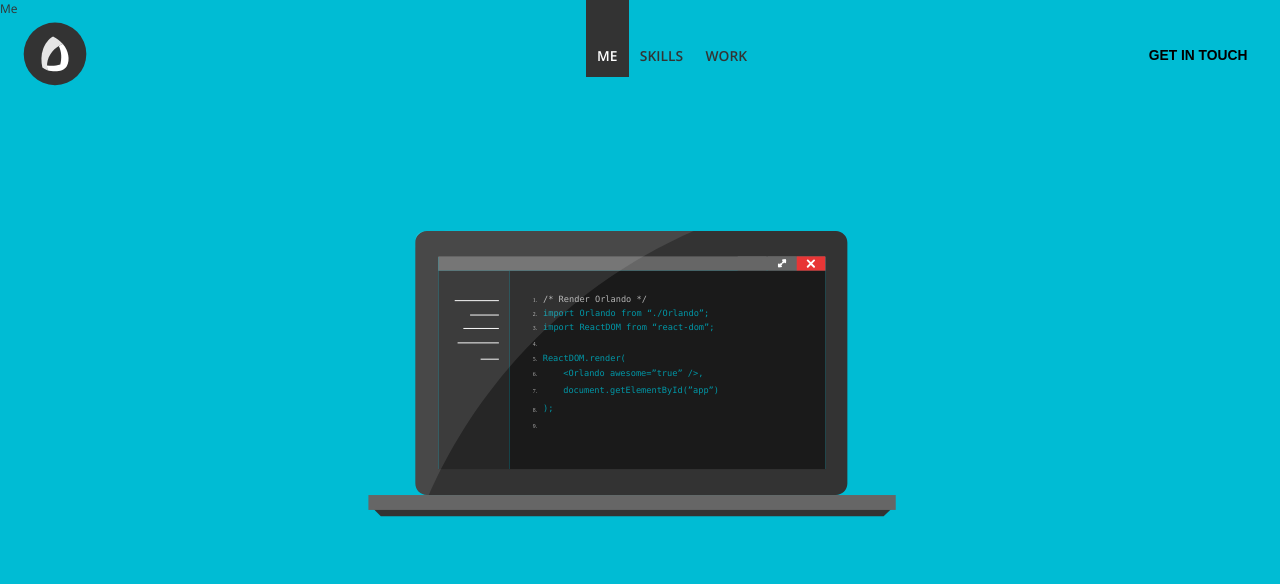
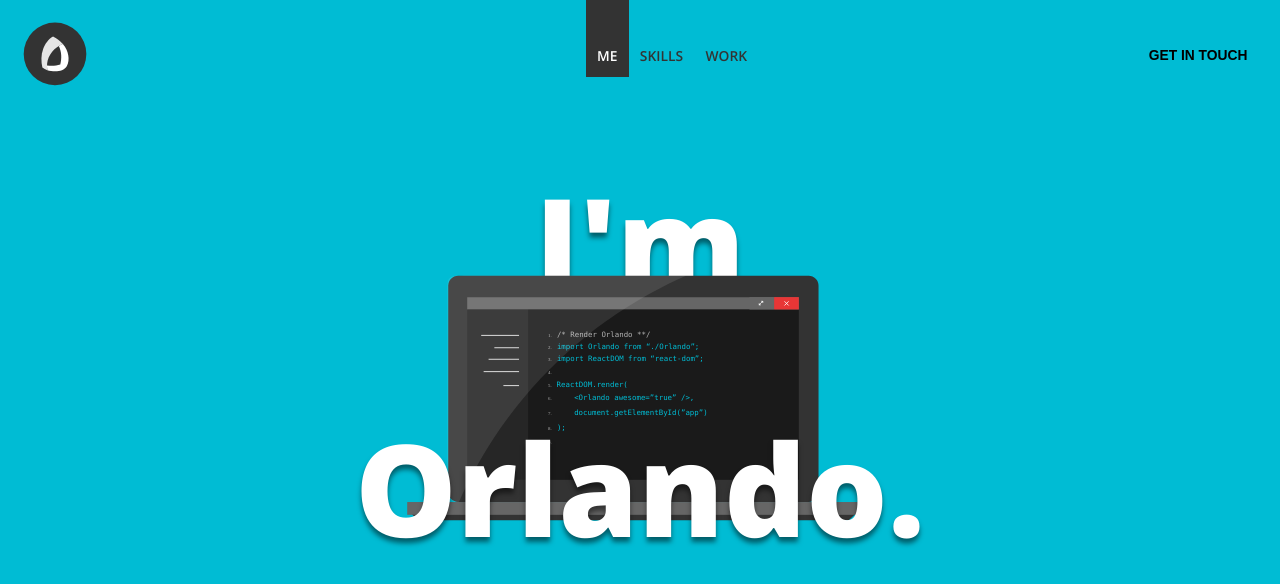
Before and after one commit to 0rland0Wats0n/react-portfolio, a React (Create React App) app: page /me in a window 1280 px wide. Shown: the top 584 px of the page. Built offline with nearby package versions, Linux system fonts and the light colour scheme; a web font is replaced by a local one.

Commit message:
animate welcome and laptop

```diff
--- a/package.json
+++ b/package.json
@@ -3,12 +3,14 @@
   "version": "0.1.0",
   "private": true,
   "dependencies": {
+    "animated": "^0.2.1",
     "feather-icons": "^4.5.0",
     "jquery": "^3.2.1",
     "react": "^16.2.0",
     "react-dom": "^16.2.0",
     "react-router-dom": "^4.2.2",
-    "react-scripts": "1.0.17"
+    "react-scripts": "1.0.17",
+    "react-transition-group": "^2.2.1"
   },
   "scripts": {
     "pre-commit": "npm run build",
--- a/src/App.js
+++ b/src/App.js
@@ -16,9 +16,9 @@ export default class App extends Component {
                     <Navigation />
 
                     <Route exact path="/" render={() => { return <Redirect to="/me" />; }} />
-                    <Route exact path="/me" component={Me} />
-                    <Route exact path="/skills" component={Skills} />
-                    <Route exact path="/work" component={Work} />
+                    <Route exact path="/me" component={Me}/>
+                    <Route exact path="/skills" component={Skills}/>
+                    <Route exact path="/work" component={Work}/>
                 </div>
             </Router>
         );
--- a/src/components/header/header.css
+++ b/src/components/header/header.css
@@ -1,11 +1,15 @@
 header {
     width: 100%;
-    height: 100%;
-    position: absolute;
+    min-height: 100vh;
+    position: relative;
+    display: flex;
+    align-items: center;
+    justify-content: center;
 }
 
-.header--bg {
-    position: relative;
+.header--bg,
+.header--animated-heading {
+    position: absolute;
     width: 100%;
     height: 100%;
     display: flex;
@@ -15,5 +19,54 @@ header {
 
 .header--bg > svg {
     width: 45vw;
-    transition: 550ms cubic-bezier(.17,.67,.83,.67) 250ms;
+    transition: width 550ms linear 250ms, z-index 450ms linear;
+    z-index: 2;
 }
+
+.header--bg[data-active="on"] > svg {
+    z-index: 0;
+}
+
+.header--animated-heading {
+    position: absolute;
+    top: 0;
+    left: 0;
+    text-align: center;
+}
+
+.header--animated-heading .word--container > span {
+    color: white;
+    font-weight: 900;
+    font-size: 10vw;
+    transition: 550ms cubic-bezier(.17,.67,.83,.67) 200ms;
+    text-shadow: 0 5px 5px rgba(0,0,0,0.5);
+    position: relative;
+    display: inline-block;
+}
+
+.header--animated-heading .word--container:first-child > span {
+    z-index: 1;
+}
+
+.header--animated-heading .word--container > span {
+    z-index: 3;
+}
+
+.header--animated-heading .word--container:first-child[data-bounce="off"] {
+    animation: bounceBack 450ms forwards alternate;
+}
+
+.header--animated-heading .word--container:first-child[data-bounce="on"] {
+    animation: bounceOver 1000ms forwards alternate;
+    text-shadow: 5px 5px 5px rgba(0,0,0,0.8);
+}
+
+.header--animated-heading .word--container[data-rise="on"] > span {
+    transition: 350ms cubic-bezier(.17,.67,.83,.67);
+    transform: translateY(-4vw);
+    text-shadow: 5px 5px 5px rgba(0,0,0,0.8);
+}
+.header--animated-heading .word--container[data-rise="off"] > span {
+    transition: 350ms cubic-bezier(.17,.67,.83,.67) 200ms;
+    transform: translateY(0);
+}
--- a/src/components/header/header.js
+++ b/src/components/header/header.js
@@ -9,14 +9,23 @@ export default class Header extends Component {
     constructor(props) {
         super(props);
 
-        this.state = {};
+        this.state = {
+            "bg_state": "off",
+            "bounce": "off",
+            "rise": "off"
+        };
     }
 
     render() {
         return (
             <header>
-                <div className="header--bg">
+                <div className="header--bg" data-active={this.state.bounce}>
                     {this.selectBacground()}
+                </div>
+                <div className="header--animated-heading">
+                    <div>
+                        {this.createHeading()}
+                    </div>
                 </div>
             </header>
         )
@@ -24,7 +33,7 @@ export default class Header extends Component {
 
     selectBacground = () => {
         if(this.props.page === "me") {
-            return <Laptop />;
+            return <Laptop onMouseEnter={this.bounceOver} />;
         }
 
         if(this.props.page === "work") {
@@ -33,4 +42,33 @@ export default class Header extends Component {
 
         return null
     }
+
+    createHeading = () => {
+        const characters = Array.from(this.props.heading);
+        let letters = [];
+        let results = [];
+
+        for(let character in characters) {
+            if(characters[character] === " ") {
+                results.push(<div className="word--container" data-bounce={this.state.bounce} onMouseLeave={this.bounceBack}>{letters.splice(0, letters.length)}</div>);
+            } else {
+                letters.push(<span>{characters[character]}</span>);
+            }
+        }
+
+        results.push(<div className="word--container" data-rise={this.state.rise} onMouseLeave={this.bounceBack}>{letters.splice(0, letters.length)}</div>);
+        return results;
+    }
+
+    bounceOver = (e) => {
+        setTimeout(function() {
+            this.setState({ bounce: "on", "rise": "on" });
+        }.bind(this), 500);
+    }
+
+    bounceBack = (e) => {
+        setTimeout(function() {
+            this.setState({ bounce: "off", "rise": "off" });
+        }.bind(this), 250);
+    }
 }
--- a/src/components/laptop.js
+++ b/src/components/laptop.js
@@ -1,46 +1,47 @@
-import React from "react";
+import React, { Component } from "react";
 
-const Laptop = () => {
+export default class Laptop extends Component {
+    render() {
         return (
-        <svg version="1.1" id="Layer_1" x="0px" y="0px" viewBox="0 0 600 600" enableBackground="new 0 0 600 600">
+            <svg {...this.props} version="1.1" id="Layer_1" x="0px" y="0px" viewBox="-50 100 700 350">
+                <g>
+                    <path id="XMLID_4_" fill="#333333" d="M504.97,398.91h-426c-6.6,0-12-5.4-12-12v-251c0-6.6,5.4-12,12-12h426c6.6,0,12,5.4,12,12
+                        v251C516.97,393.51,511.57,398.91,504.97,398.91z"/>
                     <g id="XMLID_29_">
-                <polygon id="XMLID_45_" fill="#333333" points="562,413 562,413.4 553.8,421 30,421 22,413 22,413 	"/>
-                <rect id="XMLID_2_" x="17.1" y="399" fill="#666666" width="549.3" height="15.5"/>
+                        <polygon id="XMLID_45_" fill="#333333" points="562,413 562,413.36 553.8,421 29.98,421 22,413.02 22,413 			"/>
+                        <rect id="XMLID_2_" x="17.09" y="399" fill="#666666" width="549.32" height="15.54"/>
                     </g>
-            <line id="XMLID_28_" fill="#333333" x1="561.5" y1="382.8" x2="553.5" y2="390.7"/>
-            <g id="XMLID_27_">
-                <g id="XMLID_25_">
-                    <path id="XMLID_7_" fill="#333333" d="M516,136c0-6.6-5.4-12-12-12H78c-6.6,0-12,5.4-12,12v251c0,6.6,5.4,12,12,12h426
-                        c6.6,0,12-5.4,12-12V136z M493,372H90V151h403V372z"/>
-                    <rect id="XMLID_1_" x="90" y="150.4" fill="#666666" width="403" height="15"/>
-                    <rect id="XMLID_8_" x="401.8" y="150.4" fill="#666666" width="30" height="15"/>
-                    <g id="XMLID_4_">
-                        <rect id="XMLID_3_" x="463" y="150.4" fill="#E83636" width="30" height="15"/>
+                    <line id="XMLID_28_" fill="#333333" x1="561.5" y1="382.77" x2="553.53" y2="390.74"/>
+                    <g id="XMLID_1_">
+                        <g id="XMLID_3_">
+                            <g id="XMLID_6_">
+                                <polygon id="XMLID_44_" fill="#666666" points="90,165 164,165 493,165 493,150 90,150 					"/>
+                                <polygon id="XMLID_48_" fill="#262626" points="90,165 90,165.44 90,372 164,372 164,165 					"/>
+                                <rect id="XMLID_52_" x="164" y="165" fill="#1A1A1A" width="329" height="207"/>
+                            </g>
+                            <line id="XMLID_20_" fill="#FFFFFF" stroke="#FFFFFF" strokeMiterlimit="10" x1="107" y1="196.5" x2="153" y2="196.5"/>
+                            <line id="XMLID_21_" fill="#FFFFFF" stroke="#FFFFFF" strokeMiterlimit="10" x1="123" y1="211.5" x2="153" y2="211.5"/>
+                            <line id="XMLID_22_" fill="#FFFFFF" stroke="#FFFFFF" strokeMiterlimit="10" x1="116" y1="225.5" x2="153" y2="225.5"/>
+                            <g id="XMLID_13_">
+                                <rect id="XMLID_14_" x="433" y="150" fill="#666666" width="30" height="15"/>
+                                <polyline id="XMLID_15_" fill="none" stroke="#FFFFFF" strokeLinecap="round" strokeLinejoin="round" points="447.76,155.08
+                                    449.2,155.08 449.2,156.52 					"/>
+                                <polyline id="XMLID_16_" fill="none" stroke="#FFFFFF" strokeLinecap="round" strokeLinejoin="round" points="446.32,159.39
+                                    444.88,159.39 444.88,157.96 					"/>
 
-                            <line id="XMLID_11_" fill="none" stroke="#FFFFFF" strokeWidth="2" strokeLinecap="round" strokeLinejoin="round" x1="481.3" y1="154.6" x2="474.7" y2="161.2"/>
+                                    <line id="XMLID_17_" fill="none" stroke="#FFFFFF" strokeLinecap="round" strokeLinejoin="round" x1="449.2" y1="155.08" x2="447.52" y2="156.76"/>
 
-                            <line id="XMLID_10_" fill="none" stroke="#FFFFFF" strokeWidth="2" strokeLinecap="round" strokeLinejoin="round" x1="474.7" y1="154.6" x2="481.3" y2="161.2"/>
+                                    <line id="XMLID_18_" fill="none" stroke="#FFFFFF" strokeLinecap="round" strokeLinejoin="round" x1="444.88" y1="159.39" x2="446.56" y2="157.72"/>
                             </g>
-                    <g id="XMLID_16_">
-                        <rect id="XMLID_9_" x="433" y="150.4" fill="#666666" width="30" height="15"/>
+                            <g id="XMLID_9_">
+                                <rect id="XMLID_10_" x="463" y="150" fill="#E83636" width="30" height="15"/>
 
-                            <polyline id="XMLID_15_" fill="none" stroke="#FFFFFF" strokeWidth="2" strokeLinecap="round" strokeLinejoin="round" points="
-                            449,154.4 451.2,154.4 451.2,156.5 			"/>
+                                    <line id="XMLID_11_" fill="none" stroke="#FFFFFF" strokeLinecap="round" strokeLinejoin="round" x1="480.29" y1="155.44" x2="475.94" y2="159.79"/>
 
-                            <polyline id="XMLID_14_" fill="none" stroke="#FFFFFF" strokeWidth="2" strokeLinecap="round" strokeLinejoin="round" points="
-                            446.9,160.8 444.7,160.8 444.7,158.7 			"/>
-
-                            <line id="XMLID_13_" fill="none" stroke="#FFFFFF" strokeWidth="2" strokeLinecap="round" strokeLinejoin="round" x1="451.2" y1="154.4" x2="448.7" y2="156.9"/>
-
-                            <line id="XMLID_12_" fill="none" stroke="#FFFFFF" strokeWidth="2" strokeLinecap="round" strokeLinejoin="round" x1="444.7" y1="160.8" x2="447.2" y2="158.3"/>
+                                    <line id="XMLID_12_" fill="none" stroke="#FFFFFF" strokeLinecap="round" strokeLinejoin="round" x1="475.94" y1="155.44" x2="480.29" y2="159.79"/>
                             </g>
-                    <rect id="XMLID_17_" x="90" y="165.4" fill="#262626" width="74" height="206.6"/>
-                    <line id="XMLID_18_" fill="#FFFFFF" stroke="#FFFFFF" strokeMiterlimit="10" x1="107" y1="196.5" x2="153" y2="196.5"/>
-                    <line id="XMLID_20_" fill="#FFFFFF" stroke="#FFFFFF" strokeMiterlimit="10" x1="123" y1="211.5" x2="153" y2="211.5"/>
-                    <line id="XMLID_21_" fill="#FFFFFF" stroke="#FFFFFF" strokeMiterlimit="10" x1="116" y1="225.5" x2="153" y2="225.5"/>
-                    <rect id="XMLID_19_" x="164" y="165.4" fill="#1A1A1A" width="329" height="206.6"/>
-                    <line id="XMLID_22_" fill="#FFFFFF" stroke="#FFFFFF" strokeMiterlimit="10" x1="110" y1="240.5" x2="153" y2="240.5"/>
-                    <line id="XMLID_23_" fill="#FFFFFF" stroke="#FFFFFF" strokeMiterlimit="10" x1="134" y1="257.5" x2="153" y2="257.5"/>
+                            <line id="XMLID_24_" fill="#FFFFFF" stroke="#FFFFFF" strokeMiterlimit="10" x1="110" y1="240.5" x2="153" y2="240.5"/>
+                            <line id="XMLID_25_" fill="#FFFFFF" stroke="#FFFFFF" strokeMiterlimit="10" x1="134" y1="257.5" x2="153" y2="257.5"/>
 
                                 <text id="XMLID_34_" transform="matrix(1 0 0 1 188.3333 198)" fill="#B3B3B3" fontFamily="'MyriadPro-Regular'" fontSize="6px">1.</text>
 
@@ -59,22 +60,21 @@ const Laptop = () => {
                                 <text id="XMLID_42_" transform="matrix(1 0 0 1 188.3329 312)" fill="#B3B3B3" fontFamily="'MyriadPro-Regular'" fontSize="6px">8.</text>
 
                                 <text id="XMLID_43_" transform="matrix(1 0 0 1 188.3331 329)" fill="#B3B3B3" fontFamily="'MyriadPro-Regular'" fontSize="6px">9.</text>
-                    <text id="XMLID_35_" transform="matrix(1 0 0 1 199 198)" fill="#B3B3B3" fontFamily="'Consolas'" fontSize="9px">
-                        /* Render Orlando */
-                    </text>
-                    <text id="XMLID_46_" transform="matrix(1 0 0 1 198.9998 227)" fill="#0097A7" fontFamily="'Consolas'" fontSize="9px">import ReactDOM from “react-dom”;</text>
-                    <text id="XMLID_24_" transform="matrix(1 0 0 1 199 213)" fill="#0097A7" fontFamily="'Consolas'" fontSize="9px">import Orlando from “./Orlando”;</text>
-                    <text id="XMLID_47_" transform="matrix(1 0 0 1 198.6667 259)" fill="#0097A7" fontFamily="'Consolas'" fontSize="9px">ReactDOM.render(</text>
-                    <text id="XMLID_49_" transform="matrix(1 0 0 1 220.0002 275)" fill="#0097A7" fontFamily="'Consolas'" fontSize="9px">&lt;Orlando awesome=”true” /&gt;,</text>
-                    <text id="XMLID_50_" transform="matrix(1 0 0 1 220.0002 293)" fill="#0097A7" fontFamily="'Consolas'" fontSize="9px">document.getElementById(”app”)</text>
-                    <text id="XMLID_51_" transform="matrix(1 0 0 1 199.0002 311)" fill="#0097A7" fontFamily="'Consolas'" fontSize="9px">);</text>
+                            <text id="XMLID_35_" transform="matrix(1 0 0 1 199 198)" fill="#B3B3B3" fontFamily="'Consolas'" fontSize="9px">/* Render Orlando **/</text>
+                            <text id="XMLID_46_" transform="matrix(1 0 0 1 198.9998 227)" fill="#00BCD4" fontFamily="'Consolas'" fontSize="9px">import ReactDOM from “react-dom”;</text>
+                            <text id="XMLID_26_" transform="matrix(1 0 0 1 199 213)" fill="#00BCD4" fontFamily="'Consolas'" fontSize="9px">import Orlando from “./Orlando”;</text>
+                            <text id="XMLID_47_" transform="matrix(1 0 0 1 198.6667 259)" fill="#00BCD4" fontFamily="'Consolas'" fontSize="9px">ReactDOM.render(</text>
+                            <text id="XMLID_49_" transform="matrix(1 0 0 1 220.0002 275)" fill="#00BCD4" fontFamily="'Consolas'" fontSize="9px">&lt;Orlando awesome=”true” /&gt;,</text>
+                            <text id="XMLID_50_" transform="matrix(1 0 0 1 220.0002 293)" fill="#00BCD4" fontFamily="'Consolas'" fontSize="9px">document.getElementById(”app”)</text>
+                            <text id="XMLID_51_" transform="matrix(1 0 0 1 199.0002 311)" fill="#00BCD4" fontFamily="'Consolas'" fontSize="9px">);</text>
                         </g>
-                <path id="XMLID_26_" opacity="0.1" fill="#FFFFFF" d="M66,143.3v243c0,0.7-0.1,6.1,4.3,9.8c4.1,3.5,8.9,2.9,9.7,2.8
-                    c18.8-42.5,55.4-110.3,123.2-174.1c56.3-53,113.3-83.6,152.7-100.9c-43.9-0.2-176.7-0.2-220.5-0.2c-34,0.1-55.4,0.2-55.4,0.2
-                    c-5.7-0.3-11,1.2-12.7,4.6c-1.1,2.2-1.3,6.5-1.4,7.6c0,0,0,0.1,0,0.2C65.9,139.1,65.9,141.4,66,143.3z"/>
+                        <path id="XMLID_27_" opacity="0.1" fill="#FFFFFF" d="M66,143.33v243c-0.02,0.69-0.09,6.06,4.33,9.83c4.1,3.5,8.93,2.94,9.7,2.83
+                            c18.84-42.48,55.4-110.26,123.24-174.11c56.34-53.03,113.28-83.6,152.7-100.89c-43.85-0.18-176.68-0.22-220.53-0.16
+                            C101.41,123.9,80.08,124,80.08,124c-5.74-0.32-11.01,1.22-12.71,4.58c-1.12,2.23-1.33,6.55-1.37,7.58c0,0.02,0,0.06-0.01,0.16
+                            C65.91,139.1,65.93,141.43,66,143.33z"/>
+                    </g>
                 </g>
             </svg>
         )
     }
-
-export default Laptop;
+}
--- a/src/components/me/me.css
+++ b/src/components/me/me.css
@@ -0,0 +1,5 @@
+.me {
+    position: relative;
+    width: 100%;
+    padding: 2.3625em 1.8625em;
+}
--- a/src/components/me/me.js
+++ b/src/components/me/me.js
@@ -8,8 +8,10 @@ export default class Me extends Component {
     render() {
         return (
             <div>
-                <Header page="me" />
-                Me
+                <Header page="me" heading="I'm Orlando."/>
+                <div className="me">
+
+                </div>
             </div>
         )
     }
```
Also changed, not shown: src/index.css (+10 -0 lines), 1 other file (tests, documents, lock files or other folders). Lines whose indentation alone changed are shown as unchanged.
